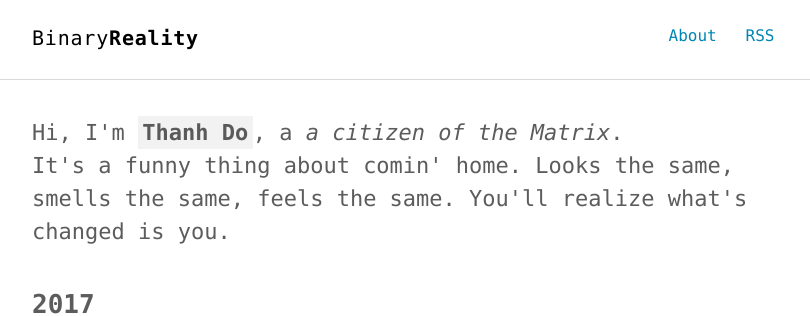
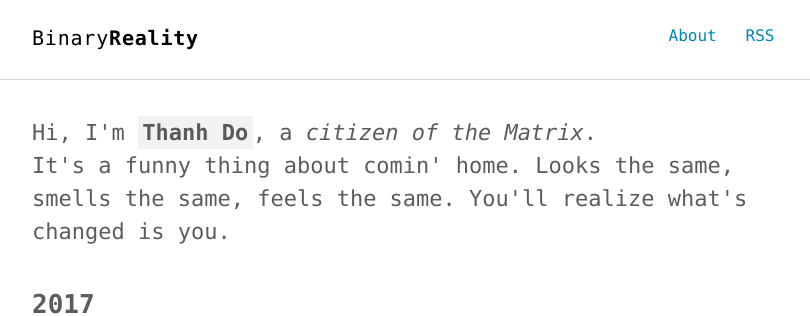
Before and after one commit to phuoc-thanh/phuoc-thanh.github.io, a Jekyll site: the page built from index.html, in a window 1280 px wide. Shown: the top 316 px of the page, without its empty margins (232-1042 px from the left). Built offline with Jekyll 4.4.1, drawn with Linux system fonts in a browser that asks for light colours.

```diff
--- a/_config.yml
+++ b/_config.yml
@@ -30,7 +30,7 @@ sass:
 # Author settings
 author:
   name     : "Thanh Do"
-  job      : "a citizen of the Matrix"
+  job      : "citizen of the Matrix"
   bio      : "It's a funny thing about comin' home. Looks the same, smells the same, feels the same. You'll realize what's changed is you."
   thumb    : /images/author.jpg
   email    : thanhdo89se@gmail.com
```
Also changed, not shown: README.md.
